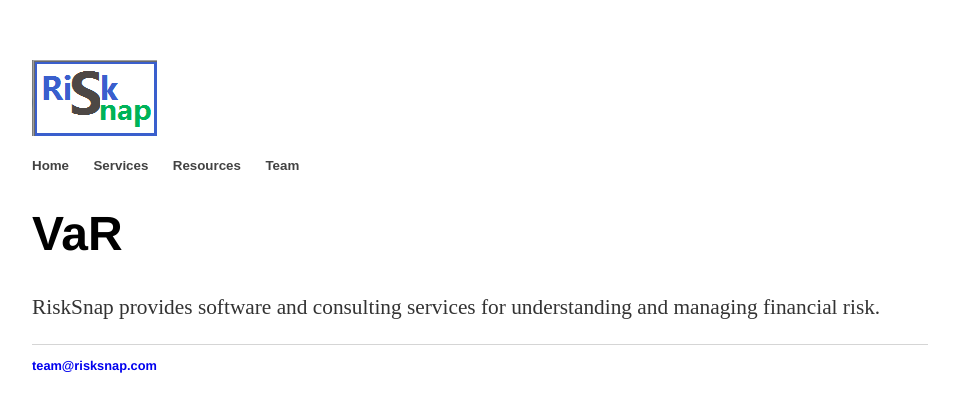
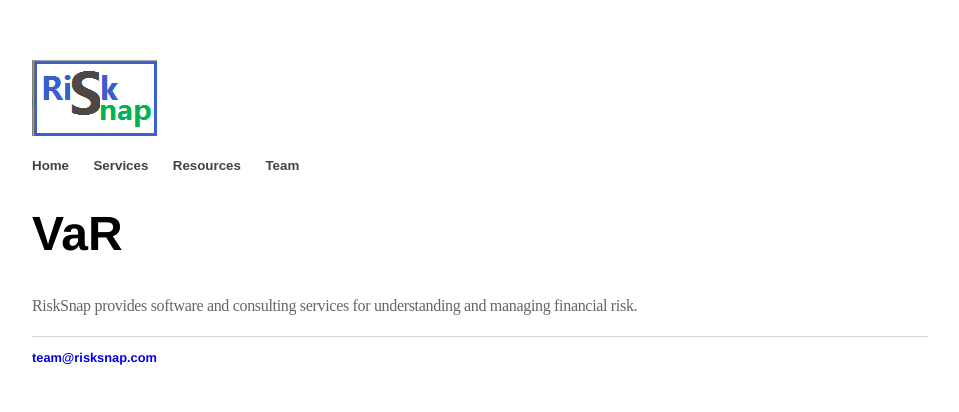
Before and after one commit to risksnap/RiskSnap, a Jekyll site: the page built from index.html, in a window 1280 px wide. Shown: the top 412 px of the page, without its empty margins (160-1119 px from the left). Built offline with Jekyll 4.4.1, drawn with Linux system fonts in a browser that asks for light colours.

Commit message:
Update team page

```diff
--- a/css/main.css
+++ b/css/main.css
@@ -22,13 +22,16 @@ a:hover {
     text-decoration: underline;
 }
 h1 {
-    font-size: 3em;
+    font-size: 3rem;
     font-family:'Helvetica', 'Arial', 'Sans-Serif';
 }
-p {font-size:1.33333333em;
+
+p{line-height:1.67;color:#666;clear:left;margin-top:1em;letter-spacing:-.02em}
+
+/*p {font-size:1.33333333em;
    line-height:1.38em;
    color: #333;
-}
+}*/
 footer {
     border-top: 1px solid #d5d5d5;
     font-size: .8em;
```
